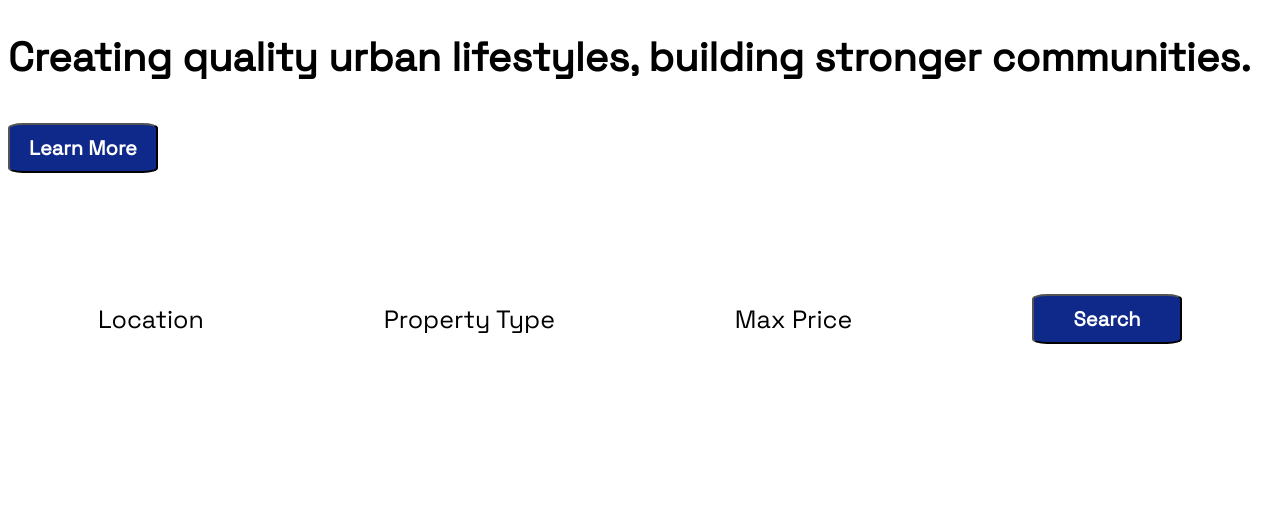
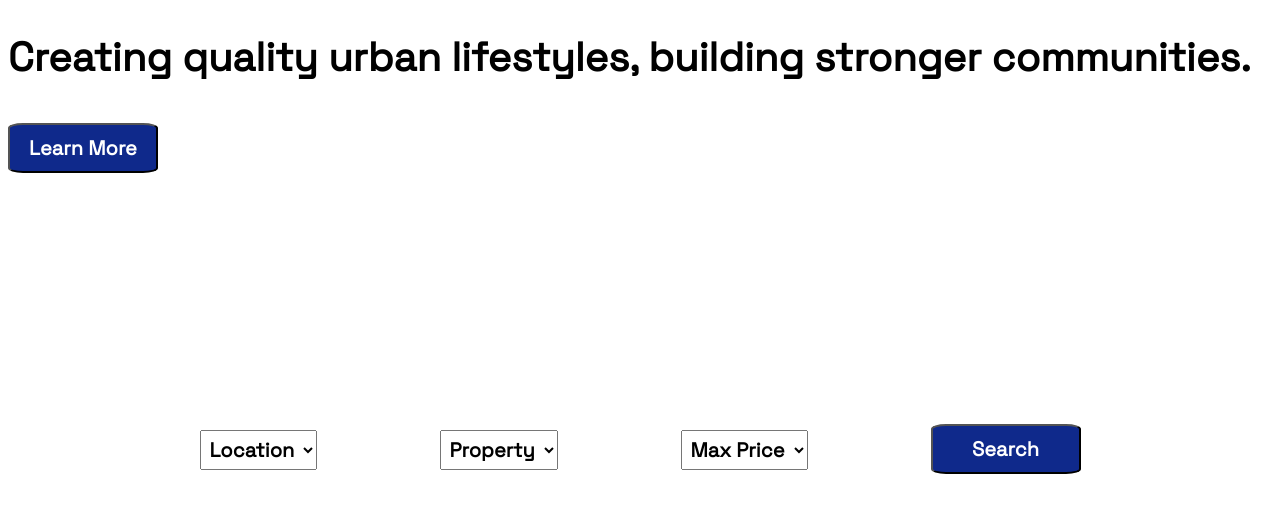
Before and after one commit to sialotobiko/Moringa-IP-Week-1, a plain HTML site: page index.html in a window 1280 px wide. Shown: the part 1019-1531 px from the top of the page. Before the commit the page ends 1371 px from the top, so only its background shows below. Drawn offline with Linux system fonts and the light colour scheme.

Commit message:
This commit will add some dropdowns to the webpage

```diff
--- a/assets/styles/styles.css
+++ b/assets/styles/styles.css
@@ -65,6 +65,11 @@ img{
     overflow: auto;
     align-items: center;
     justify-content: space-around;
+    margin: 30px;
+    background-color: white;
+    padding: 100px;
+    font-size: 30px;
+    box-shadow: inset;
 }
 .searchbutton{
     background-color: #0F298B;
@@ -76,3 +81,21 @@ img{
     height: 50px;
     border-radius: 10%;
 }
+#places{
+    padding: 5px;
+    font-weight: bold;
+    font-family: 'Space Grotesk';
+    font-size: 20px;
+}
+#property{
+    padding: 5px;
+    font-weight: bold;
+    font-family: 'Space Grotesk';
+    font-size: 20px;
+}
+#price{
+    padding: 5px;
+    font-weight: bold;
+    font-family: 'Space Grotesk';
+    font-size: 20px;
+}
--- a/index.html
+++ b/index.html
@@ -28,11 +28,28 @@
     <br>
     <br>
 
-    <div class="options">
-        <div>Location</div>
-        <div>Property Type</div>
-        <div>Max Price</div>
-        <a href = "#search"><button class="searchbutton">Search</button></a>
-    </div>
+
+        <div class="options">
+            <form class="location">
+                <select name="places" id="places">
+                    <option value="loc">Location</option>
+                    <option value="lekki">Lekki</option>
+                </select>
+            </form>
+            <form class="propertytype">
+                <select name="property" id="property">
+                    <option value="prop">Property</option>
+                    <option value="duplex">Duplex</option>
+                </select>
+            </form>
+            <form class="maxprice">
+                <select name="price" id="price">
+                    <option value="max">Max Price</option>
+                    <option value="$10000">$10000</option>
+                </select>
+            </form>
+            <a href = "#search"><button class="searchbutton">Search</button></a>
+        </div>
+
 </body>
 </html>
```
